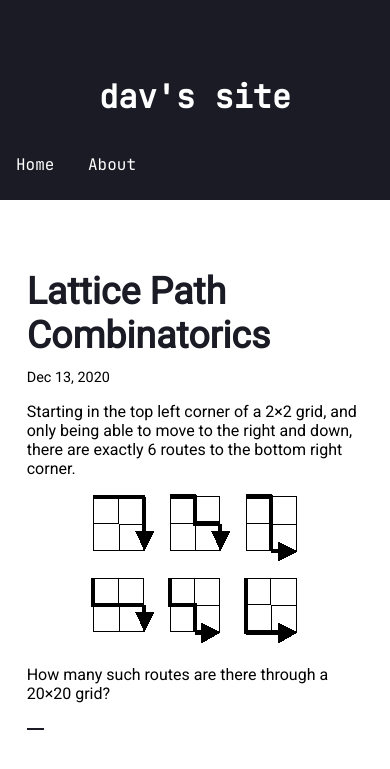
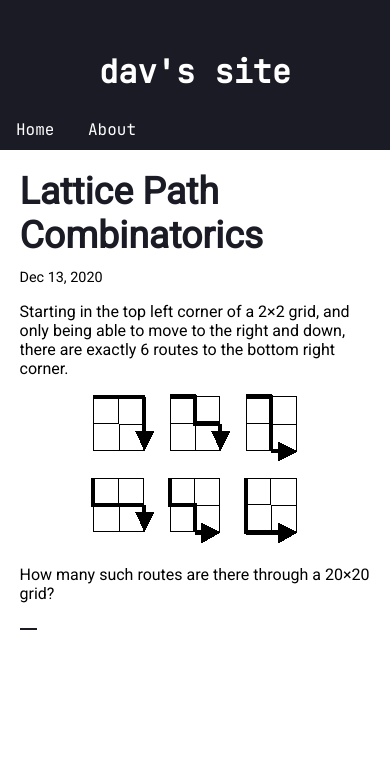
Before and after one commit to davidtranhq/davidtranhq.github.io, a Jekyll site: the page built from index.md, in a window 390 px wide. Shown: the top 769 px of the page. Built offline with Jekyll 4.4.1, drawn with Linux system fonts in a browser that asks for light colours.

Commit message:
Simplified banner

```diff
--- a/_sass/main.scss
+++ b/_sass/main.scss
@@ -3,6 +3,11 @@
 
 $sidebar-width: 300px;
 $theme-color: #1A1B25;
+
+body {
+    padding: 0px;
+    margin: 0px;
+}
 
 #navbar {
     height: 100%;
@@ -12,7 +17,6 @@ $theme-color: #1A1B25;
     top: 0;
     left: 0;
     background-color: $theme-color;
-    overflow-x: hidden;
     color: white;
     font-family: 'JetBrains Mono';
     font-weight: 300;
@@ -65,49 +69,25 @@ $theme-color: #1A1B25;
 
 @media only screen and (max-width: 800px) {
     #navbar {
-        position: fixed;
-        top: 0;
+        position: static;
         width: 100%;
-        height: 200px;
-        overflow-y: hidden;
+        height: 150px;
         font-size: 1em;
-        /* for transitioning between small and large navbars */
-        transition: font-size 0.5s, height 0.5s;
-        -webkit-transition: font-size 0.5s, height 0.5s;
-        -moz-transition: font-size 0.5s, height 0.5s;
-        /* for scrolling on mobile */
-        -webkit-overflow-scrolling:touch;
 
         h1 {
             margin: 0;
-            margin-top: 75px;
+            padding-top: 50px;
         }
         nav a {
-            margin-top: 30px;
+            margin-top: 20px;
             display: inline-block;
             bottom: 0;
-        }
-    }
-
-    #navbar.small {
-        height: 50px;
-        font-size: 0.5em;
-
-        h1 {
-            margin-top: 10px;
-        }
-
-        nav a {
-            margin-top: -10px;
-            font-size: 1.5em;
-            display: inline-block;
         }
     }
 
     #content {
         width: 90%;
         margin: auto;
-        margin-top: 250px;
         overflow-x: hidden;
     }
 }
```
